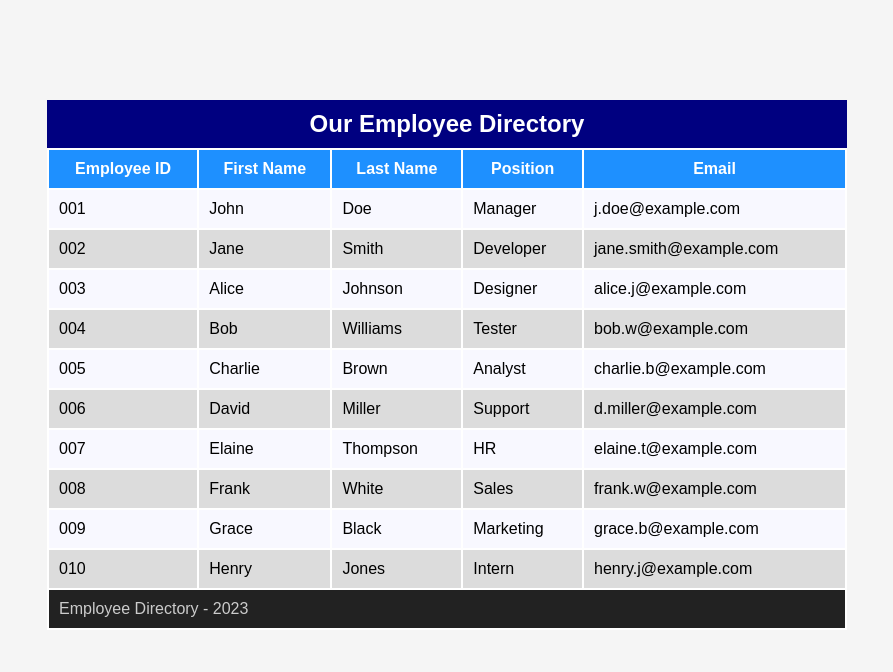
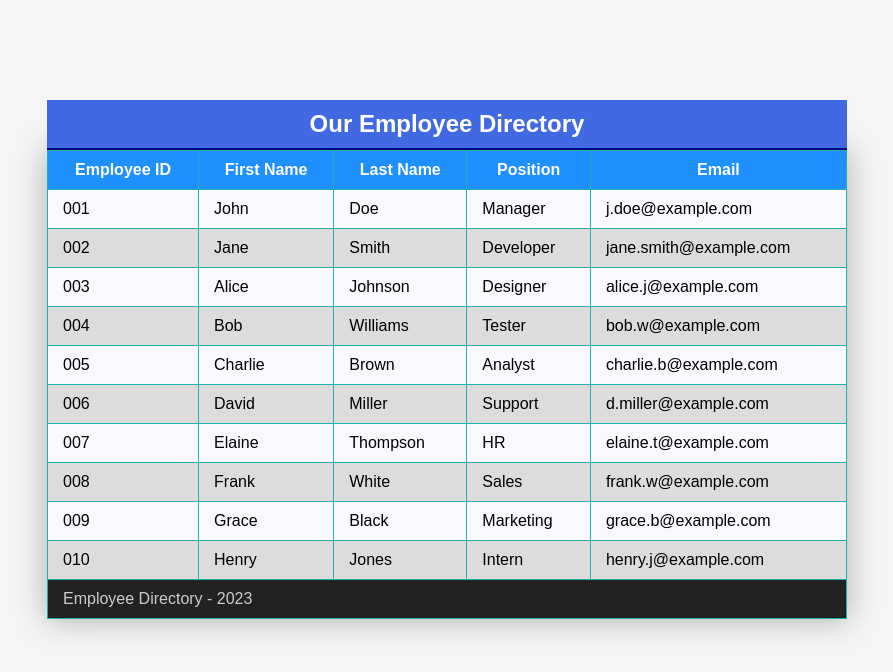
Before and after one commit to saurav-verma-01/css-bootcamp-projects, a plain HTML site: page 01-Table-Example/index.html in a window 1280 px wide. Shown: the whole page, without its empty margins (193-1086 px from the left). Drawn offline with Linux system fonts and the light colour scheme.

Commit message:
table exaplme styled

```diff
--- a/01-Table-Example/styles.css
+++ b/01-Table-Example/styles.css
@@ -10,12 +10,15 @@ table {
   margin-inline: auto;
   margin-block: 100px;
   font-weight: 500;
+  border-collapse: collapse;
+  box-shadow: 0px 0px 30px rgba(0, 0, 0, 0.3);
 
   th,
   td {
-    padding: 10px;
-    border: 1px soldi red;
-    transition: background 0.2s ease-in-out;
+    padding: 10px 15px;
+
+    transition: background 0.2s ease-in-out, cursor 0.2s ease-in-out;
+    border: 1px solid lightseagreen;
   }
 
   th:is(:hover, :focus) {
@@ -23,6 +26,7 @@ table {
   }
   td:is(:hover, :focus) {
     background-color: palegreen;
+    cursor: pointer;
   }
 
   tfoot td:hover {
@@ -32,10 +36,11 @@ table {
 
 caption {
   padding: 10px;
-  background-color: navy;
+  background-color: royalblue;
   color: white;
   font-size: 24px;
   font-weight: 600;
+  border-bottom: 2px solid navy;
 }
 thead {
   background-color: dodgerblue;
```
Also changed, not shown: 1 other file.
